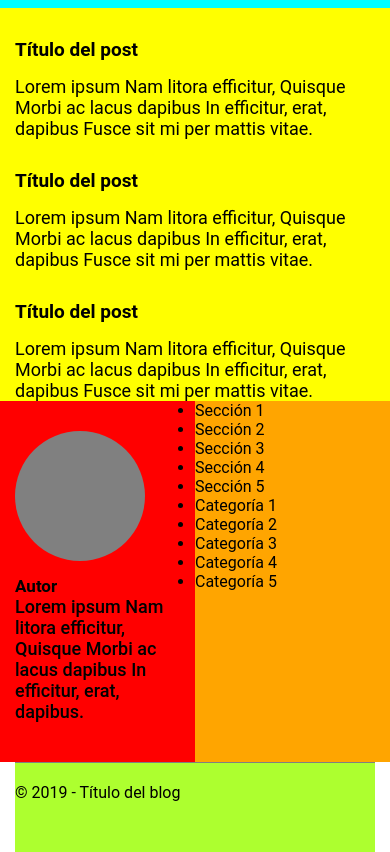
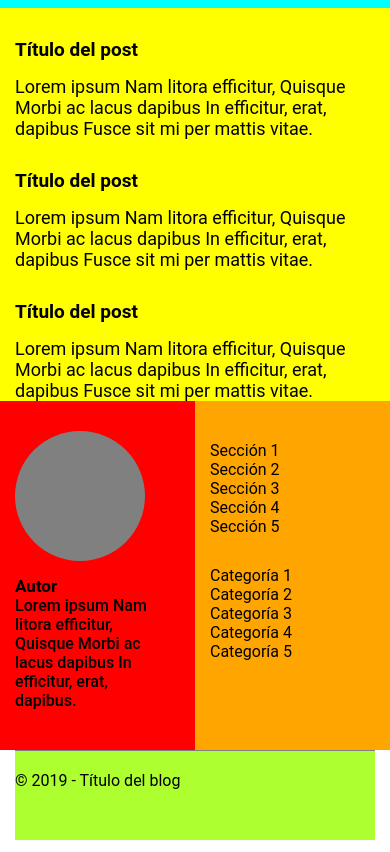
Before and after one commit to radiofiambre/repaso-final_modulo-1, a website built with Vite: page src/index.html in a window 390 px wide. Shown: the part 169-1021 px from the top of the page. Built offline with nearby package versions, Linux system fonts and the light colour scheme.

Commit message:
section lists mobile

```diff
--- a/src/scss/layout/_main-author.scss
+++ b/src/scss/layout/_main-author.scss
@@ -20,7 +20,7 @@ h3 {
 }
 
 .container-author p {
-    font-size: 18px;
+    font-size: 16px;
     font-weight: 500;
-    padding-right: 15px;
+    padding-right: 30px;
 }
--- a/src/scss/layout/_main-lists.scss
+++ b/src/scss/layout/_main-lists.scss
@@ -1,6 +1,15 @@
 .container-lists {
     background-color: orange;
-    // padding-left: $margin-right-content;
-    // padding-top: 30px;
+    padding-top: 40px;
     width: 50%;
+    padding-left: 15px;
 }
+
+.list {
+    list-style: none;
+    padding-bottom: 30px;
+}
+
+li {
+    font-size: 16px;
+}
```
